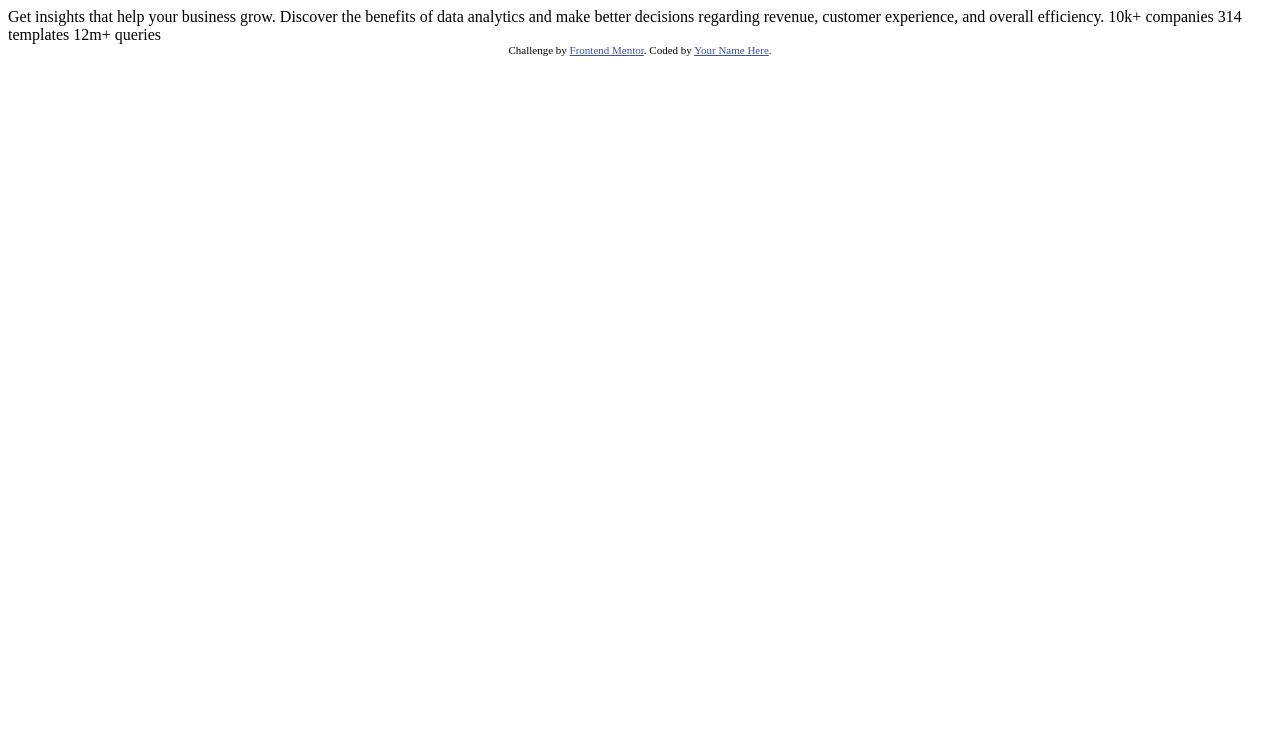
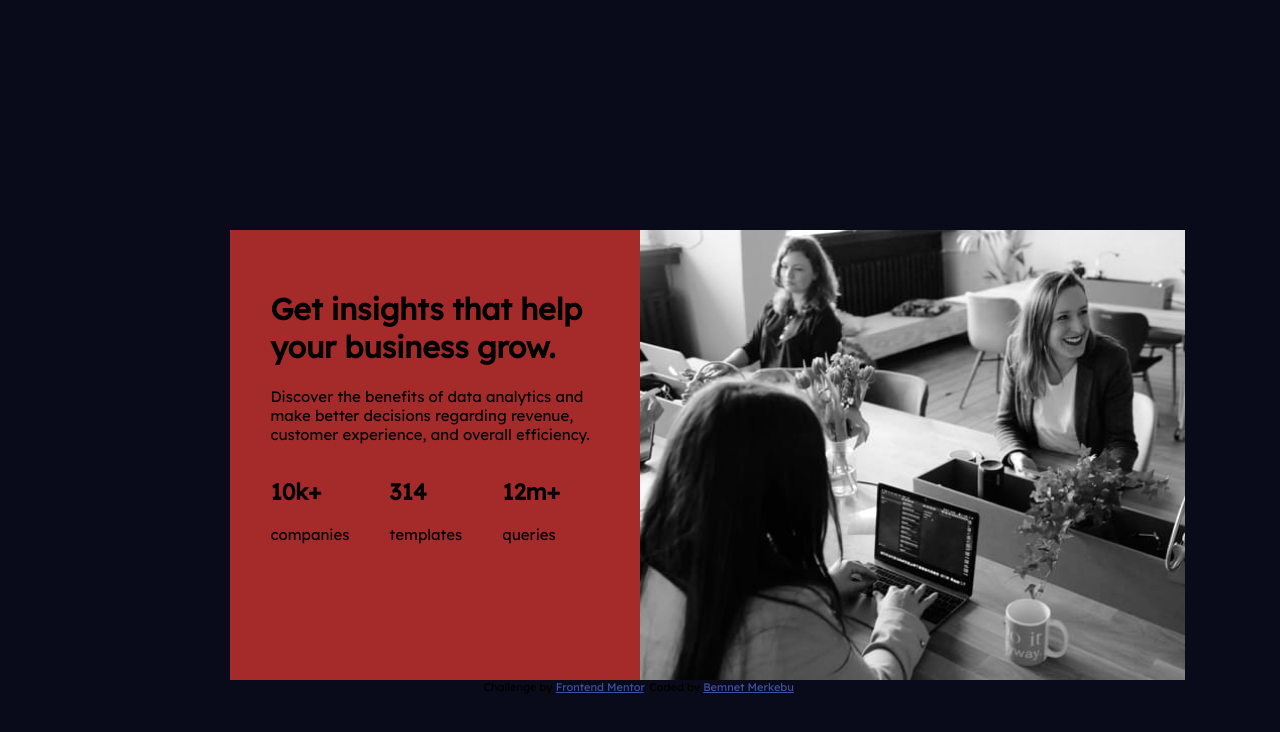
Before and after one commit to bartheart/stats-preview-card-component-main, a plain HTML site: page index.html in a window 1280 px wide. Drawn offline with Linux system fonts and the light colour scheme.

Commit message:
Current demo

```diff
--- /dev/null
+++ b/css/style.css
@@ -0,0 +1,113 @@
+body{
+    margin: 5%;
+    padding: 10%;
+    border-radius: 20px;
+    font-family: 'Lexend Deca', sans-serif;
+    font-weight: 400;
+    max-width: min-content;
+    font-size: 15px;
+    background-color: hsl(233, 47%, 7%);
+
+}
+
+.pic_mobile{
+    grid-area: main;
+    display: none;
+}
+.faq {
+    grid-area: sidebar;
+
+    padding: 40px;
+}
+.pic_desktop {
+    grid-area: footer;
+}
+
+.container {
+    background-color: brown;
+    display: grid;
+    grid-template-columns: 50%;
+    grid-template-rows: auto;
+    grid-template-areas:
+        "sidebar footer";
+
+}
+
+.col_1{
+    grid-area: left;
+}
+.col_2{
+    grid-area: middle;
+}
+.col_3{
+    grid-area: right;
+}
+img {
+    width: auto;
+    height: 100%;
+}
+
+
+
+@media only screen and (max-width: 375px) {
+    body{
+
+    }
+    .pic_mobile{
+        display: block;
+    }
+    .pic_desktop{
+        display: none;
+    }
+    .container {
+        background-color: brown;
+        display: grid;
+        grid-template-columns: 50%;
+        grid-template-rows: auto;
+        grid-template-areas:
+            "main"
+            "sidebar";
+
+
+    }
+}
+
+@media only screen and (max-width: 1440px) {
+    body{
+        margin: 8%;
+    }
+    .pic_mobile{
+        display: none;
+    }
+    .table{
+        display: grid;
+        grid-template-columns: auto;
+        grid-template-rows: auto;
+        grid-template-areas:
+            "left middle right";
+    }
+    img {
+        width: auto;
+        height: 100%;
+    }
+}
+
+@media only screen and (min-width: 1440px) {
+    body{
+        margin: 8%;
+    }
+    .pic_mobile{
+        display: none;
+    }
+    .table{
+        display: grid;
+        grid-template-columns: auto;
+        grid-template-rows: auto;
+        grid-template-areas:
+            "left middle right";
+    }
+    img {
+        width: auto;
+        height: 100%;
+    }
+}
--- a/index.html
+++ b/index.html
@@ -13,21 +13,50 @@
     .attribution { font-size: 11px; text-align: center; }
     .attribution a { color: hsl(228, 45%, 44%); }
   </style>
+  <link rel="stylesheet" href="css/style.css">
+  <link rel="preconnect" href="https://fonts.gstatic.com">
+  <link href="https://fonts.googleapis.com/css2?family=Lexend+Deca&display=swap" rel="stylesheet">
 </head>
 <body>
+  <div id="" class="container">
+    <div id="faq" class="faq">
+      <div >
+        <h1>Get insights that help your business grow.</h1>
+        <p>Discover the benefits of data analytics and make better decisions regarding revenue, customer experience, and overall efficiency.</p>
+        <div class="table">
+          <div class="col_1">
+            <p><h2>10k+</h2></p>
+            <p>companies</p>
+          </div>
+          <div class="col_2">
+            <p><h2>314</h2></p>
+            <p>templates</p>
+          </div>
+          <div class="col_3">
+            <p><h2>12m+</h2></p>
+            <p>queries</p>
+          </div>
+        </div>
+      </div>
+    </div>
+    <div id="pic_desktop" class="pic_desktop">
+      <img src="images/image-header-desktop.jpg">
+    </div>
+    <div id="pic_mobile" class="pic_mobile">
+      <img src="images/image-header-mobile.jpg">
+    </div>
 
-  Get insights that help your business grow.
 
-  Discover the benefits of data analytics and make better decisions regarding revenue, customer
-  experience, and overall efficiency.
 
-  10k+ companies
-  314 templates
-  12m+ queries
+  </div>
+
+
+
+
 
   <div class="attribution">
     Challenge by <a href="https://www.frontendmentor.io?ref=challenge" target="_blank">Frontend Mentor</a>.
-    Coded by <a href="#">Your Name Here</a>.
+    Coded by <a href="#">Bemnet Merkebu</a>.
   </div>
 </body>
 </html>
```
